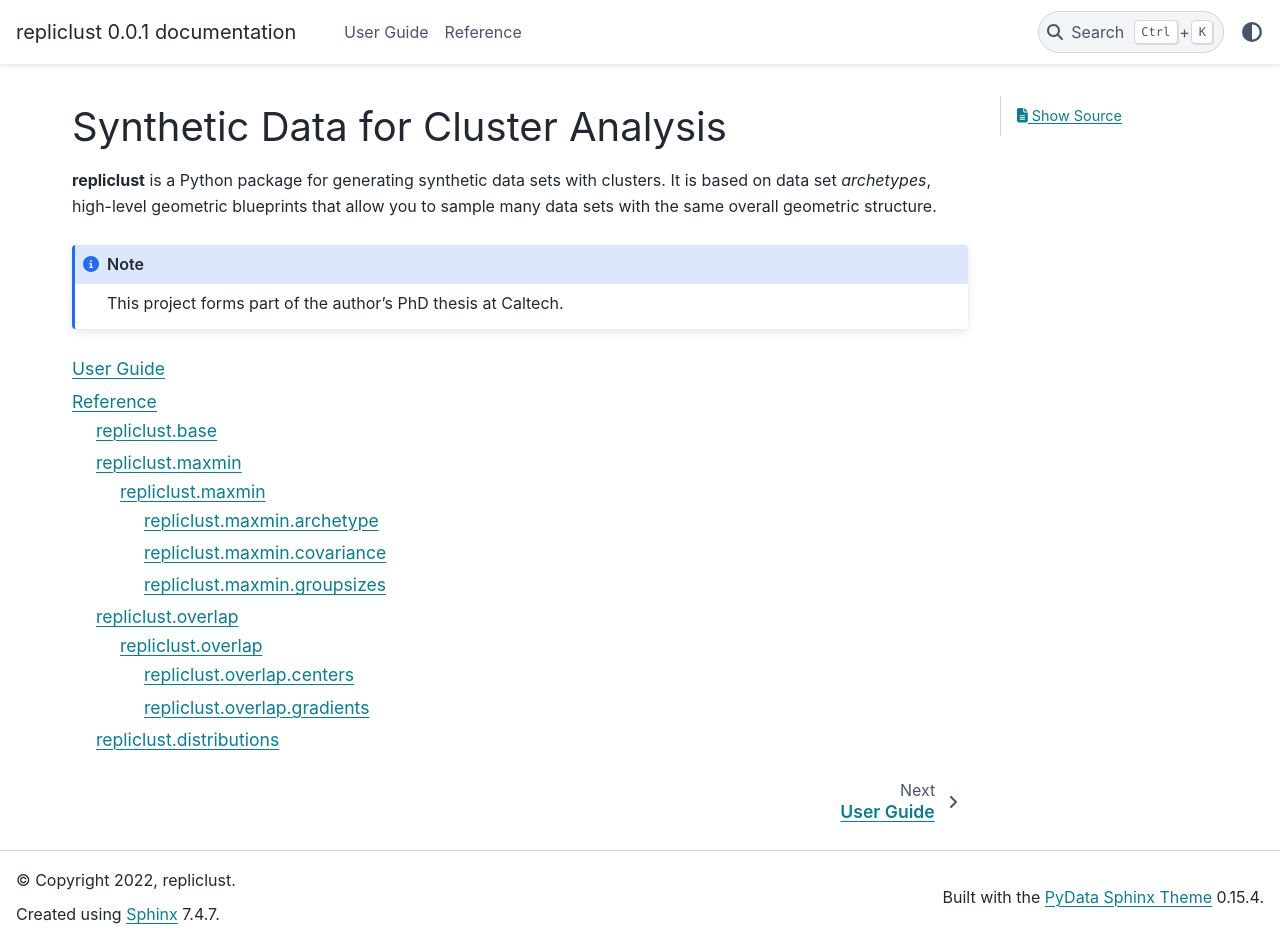
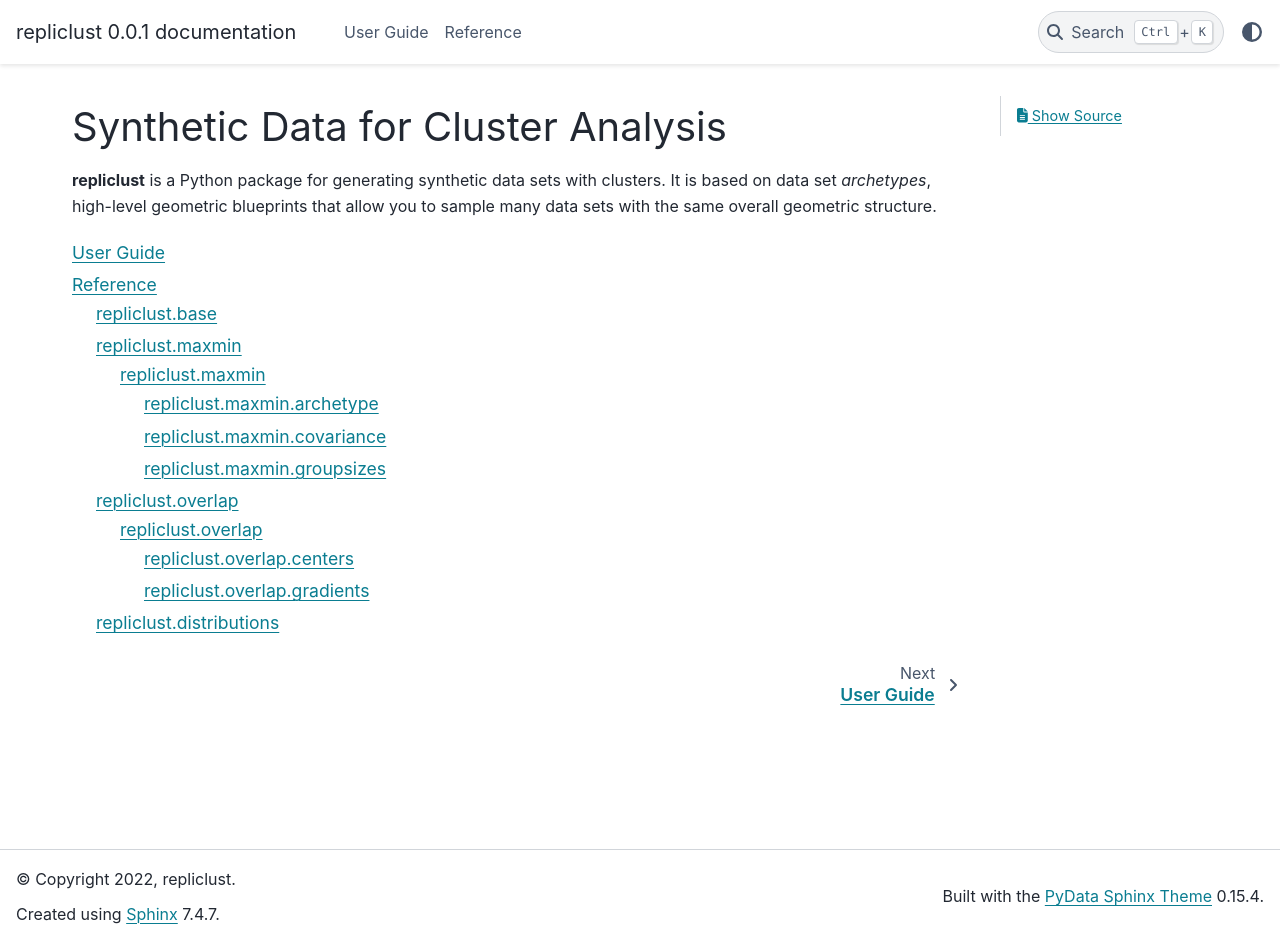
Before and after one commit to mzelling/repliclust, a Sphinx documentation site: the page built from docs/source/index.rst, in a window 1280 px wide and 943 px high. Built offline with Sphinx 7.4.7 and the PyData theme 0.15.4, drawn with Linux system fonts in a browser that asks for light colours; pages that are not in the unit, such as notebooks, are missing from menus.

Commit message:
update website landing page

```diff
--- a/docs/source/index.rst
+++ b/docs/source/index.rst
@@ -10,8 +10,6 @@ Synthetic Data for Cluster Analysis
 It is based on data set *archetypes*, high-level geometric blueprints that allow you
 to sample many data sets with the same overall geometric structure.
 
-.. note:: This project forms part of the author's PhD thesis at Caltech.
-
 .. toctree::
     install
     user_guide
```
